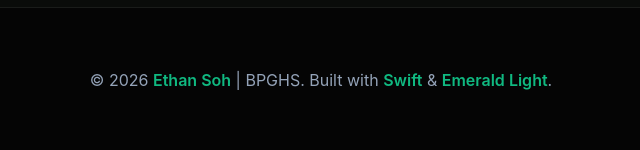
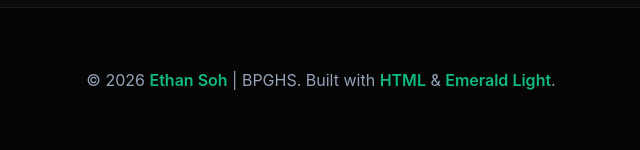
Before and after one commit to quantamShade0337/quantamShade0337.github.io, a plain HTML site: page index.html in a window 1280 px wide. Shown: the part 2932-3082 px from the top of the page, 319-959 px from the left. Drawn offline with Linux system fonts and the light colour scheme.

Commit message:
Update footer to reflect HTML instead of Swift

```diff
--- a/index.html
+++ b/index.html
@@ -205,7 +205,7 @@
     </div>
 
     <footer style="text-align: center; padding: 60px 40px; color: var(--text-dim); border-top: 1px solid var(--border);">
-        &copy; 2026 <b>Ethan Soh</b> | BPGHS. Built with <b>Swift</b> & <b>Emerald Light</b>.
+        &copy; 2026 <b>Ethan Soh</b> | BPGHS. Built with <b>HTML</b> & <b>Emerald Light</b>.
     </footer>
 
 </body>
```
